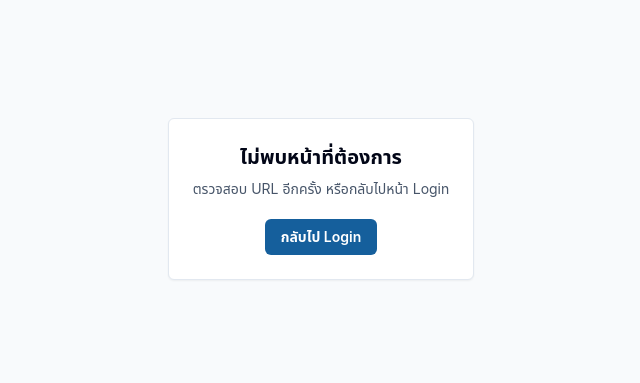
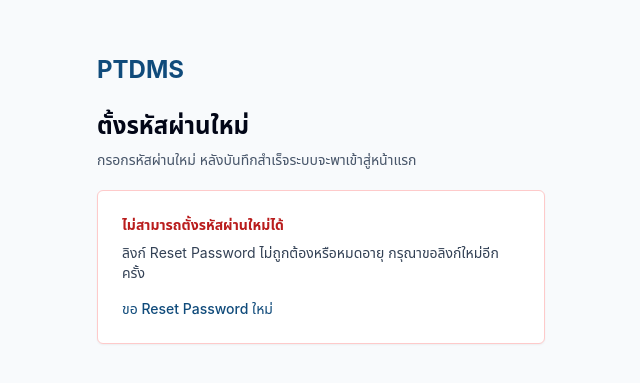
Before and after one commit to KruChetkub/PTDMS, a React (Vite) app: page /set-new-password in a window 1280 px wide. Shown: the part 201-584 px from the top of the page, without its empty margins (319-959 px from the left). Built offline with nearby package versions, Linux system fonts and the light colour scheme; no server answers.

Commit message:
update project

```diff
--- a/src/features/auth/pages/AuthCallbackPage.tsx
+++ b/src/features/auth/pages/AuthCallbackPage.tsx
@@ -11,10 +11,11 @@ export function AuthCallbackPage() {
     const finish = async () => {
       const searchParams = new URLSearchParams(location.search);
       const hashParams = new URLSearchParams(location.hash.replace(/^#/, ''));
-      const isPasswordRecovery = searchParams.get('next') === 'reset-password' || hashParams.get('type') === 'recovery';
+      const next = searchParams.get('next');
+      const isPasswordRecovery = next === 'reset-password' || next === 'set-new-password' || hashParams.get('type') === 'recovery';
 
       if (isPasswordRecovery) {
-        navigate(`/reset-password${location.search}${location.hash}`, { replace: true });
+        navigate(`/set-new-password${location.search}${location.hash}`, { replace: true });
         return;
       }
 
--- a/src/features/auth/pages/ResetPasswordPage.tsx
+++ b/src/features/auth/pages/ResetPasswordPage.tsx
@@ -10,7 +10,6 @@ import { resetPasswordSchema, type ResetPasswordFormValues } from '../auth.schem
 
 export function ResetPasswordPage() {
   const navigate = useNavigate();
-  const [submitted, setSubmitted] = useState(false);
   const [preparingSession, setPreparingSession] = useState(true);
   const [recoveryError, setRecoveryError] = useState<string | null>(null);
   const { updatePassword, loading, error, clearError } = useAuthStore();
@@ -74,7 +73,7 @@ export function ResetPasswordPage() {
         }
 
         if (window.location.search || window.location.hash) {
-          navigate('/reset-password', { replace: true });
+          navigate(window.location.pathname || '/set-new-password', { replace: true });
         }
       } catch (err) {
         setRecoveryError(err instanceof Error ? err.message : 'ไม่สามารถตรวจสอบลิงก์ Reset Password ได้');
@@ -90,7 +89,7 @@ export function ResetPasswordPage() {
     clearError();
     try {
       await updatePassword(values.password);
-      setSubmitted(true);
+      navigate('/portal', { replace: true });
     } catch (err) {
       // Error is handled by the store and displayed in the UI
       console.error('Password update failed:', err);
@@ -103,19 +102,12 @@ export function ResetPasswordPage() {
         <div>
           <div className="text-2xl font-bold text-brand-700">PTDMS</div>
           <h1 className="mt-6 text-2xl font-semibold text-slate-950">ตั้งรหัสผ่านใหม่</h1>
-          <p className="mt-2 text-sm text-slate-600">หน้านี้ใช้หลังจากเปิดลิงก์ Reset Password จากอีเมล</p>
+          <p className="mt-2 text-sm text-slate-600">กรอกรหัสผ่านใหม่ หลังบันทึกสำเร็จระบบจะพาเข้าสู่หน้าแรก</p>
         </div>
 
         <ConfiguredNotice />
 
-        {submitted ? (
-          <div className="rounded-md border border-emerald-200 bg-white p-6 text-sm text-slate-700 shadow-sm">
-            <p className="font-semibold text-emerald-700">เปลี่ยนรหัสผ่านเรียบร้อย</p>
-            <Link className="mt-4 inline-block font-medium text-brand-700 hover:text-brand-600" to="/login">
-              กลับไปหน้า Login
-            </Link>
-          </div>
-        ) : preparingSession ? (
+        {preparingSession ? (
           <div className="rounded-md border border-slate-200 bg-white p-6 text-sm text-slate-600 shadow-sm">
             กำลังตรวจสอบลิงก์ Reset Password...
           </div>
--- /dev/null
+++ b/src/features/auth/pages/SetNewPasswordPage.tsx
@@ -0,0 +1,5 @@
+import { ResetPasswordPage } from './ResetPasswordPage';
+
+export function SetNewPasswordPage() {
+  return <ResetPasswordPage />;
+}
--- a/src/stores/auth.store.ts
+++ b/src/stores/auth.store.ts
@@ -162,7 +162,7 @@ export const useAuthStore = create<AuthState>((set, get) => ({
     set({ loading: true, error: null });
 
     const { error } = await supabase.auth.resetPasswordForEmail(email, {
-      redirectTo: `${window.location.origin}/reset-password`,
+      redirectTo: `${window.location.origin}/set-new-password`,
     });
 
     if (error) {
```
Also changed, not shown: src/app/router.tsx (+10 -4 lines).
